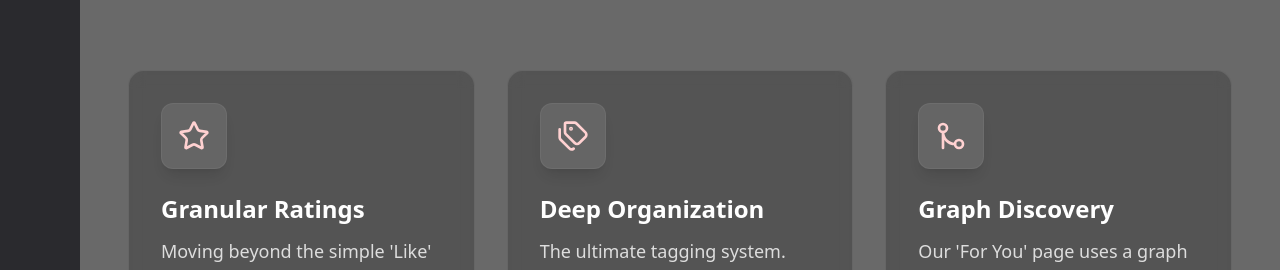
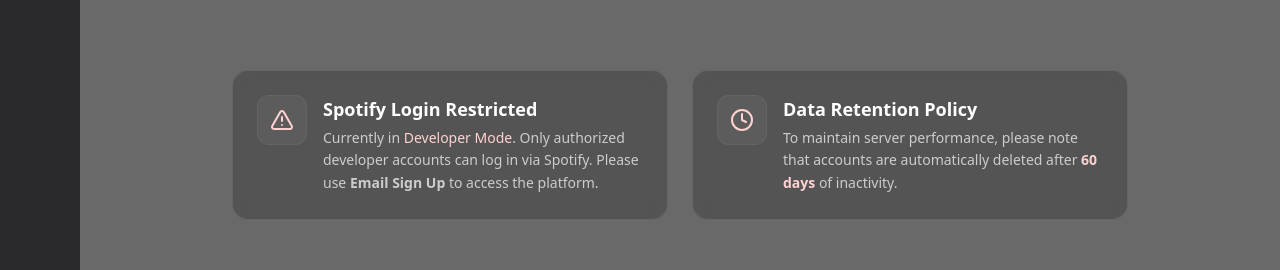
Before and after one commit to holotwisewolf/SME, a React (Vite) app: page /Info in a window 1280 px wide. Shown: the part 422-692 px from the top of the page. Built offline with nearby package versions, Linux system fonts and the light colour scheme; no server answers.

Commit message:
fix album/track UI and info page

```diff
--- a/src/features/favourites/favourites_albums/components/expanded_card/AlbumCommunity.tsx
+++ b/src/features/favourites/favourites_albums/components/expanded_card/AlbumCommunity.tsx
@@ -104,7 +104,8 @@
             {/* Global Tags Section */}
             <div className="mb-2">
                 <p className="text-gray-400 text-xs mb-2">Tags:</p>
-                <div className="bg-white/5 rounded-lg p-2 pt-2.5 border border-white/5 h-[46px] overflow-hidden flex items-center">
+                {/* Fixed height h-[45px] and items-start to cut the second row of tags in half */}
+                <div className="bg-white/5 rounded-lg px-2 border border-white/5 h-[45px] overflow-y-auto custom-scrollbar flex items-start py-1.5">
                     {tags && tags.length > 0 ? (
                         <div className="flex flex-wrap gap-2">
                             {tags.map((tag, index) => (
--- a/src/features/favourites/favourites_albums/components/expanded_card/AlbumReview.tsx
+++ b/src/features/favourites/favourites_albums/components/expanded_card/AlbumReview.tsx
@@ -235,7 +235,7 @@
                                 </div>
 
                                 {/* Preseeded Tags */}
-                                <div className="max-h-32 overflow-y-auto subtle-scrollbar">
+                                <div className="max-h-32 overflow-y-auto custom-scrollbar">
                                     {availableTags.filter(t => !tags.includes(t.name)).length > 0 ? (
                                         availableTags
                                             .filter(t => !tags.includes(t.name))
@@ -259,7 +259,8 @@
                         )}
                     </div>
                 </div>
-                <div className="bg-white/5 rounded-lg p-2 pt-2.5 border border-white/5 h-[46px] overflow-y-auto subtle-scrollbar flex items-center">
+                {/* Fixed height h-[45px] and items-start to cut the second row of tags in half */}
+                <div className="bg-white/5 rounded-lg px-2 border border-white/5 h-[45px] overflow-y-auto custom-scrollbar flex items-start py-1.5">
                     {tags.length > 0 ? (
                         <div className="flex flex-wrap gap-2">
                             {tags.map((tag, index) => (
--- a/src/features/favourites/favourites_tracks/components/expanded_card/TrackCommunity.tsx
+++ b/src/features/favourites/favourites_tracks/components/expanded_card/TrackCommunity.tsx
@@ -104,7 +104,8 @@
             {/* Global Tags Section */}
             <div className="mb-2">
                 <p className="text-gray-400 text-xs mb-2">Tags:</p>
-                <div className="bg-white/5 rounded-lg p-2 pt-2.5 border border-white/5 h-[46px] overflow-hidden flex items-center">
+                {/* Standardized h-[45px] height and items-start to cut second row in half */}
+                <div className="bg-white/5 rounded-lg px-2 border border-white/5 h-[45px] overflow-y-auto custom-scrollbar flex items-start py-1.5">
                     {tags && tags.length > 0 ? (
                         <div className="flex flex-wrap gap-2">
                             {tags.map((tag, index) => (
--- a/src/features/favourites/favourites_tracks/components/expanded_card/TrackReview.tsx
+++ b/src/features/favourites/favourites_tracks/components/expanded_card/TrackReview.tsx
@@ -190,7 +190,7 @@
                                 </div>
 
                                 {/* Preseeded Tags */}
-                                <div className="max-h-32 overflow-y-auto subtle-scrollbar">
+                                <div className="max-h-32 overflow-y-auto custom-scrollbar">
                                     {availableTags.filter(t => !tags.includes(t.name)).length > 0 ? (
                                         availableTags
                                             .filter(t => !tags.includes(t.name))
@@ -214,7 +214,8 @@
                         )}
                     </div>
                 </div>
-                <div className="bg-white/5 rounded-lg p-2 pt-2.5 border border-white/5 h-[46px] overflow-y-auto subtle-scrollbar flex items-center">
+                {/* Standardized h-[45px] height and items-start to cut second row in half */}
+                <div className="bg-white/5 rounded-lg px-2 border border-white/5 h-[45px] overflow-y-auto custom-scrollbar flex items-start py-1.5">
                     {tags.length > 0 ? (
                         <div className="flex flex-wrap gap-2">
                             {tags.map((tag, index) => (
--- a/src/pages/Info.tsx
+++ b/src/pages/Info.tsx
@@ -7,7 +7,9 @@
   GitMerge,
   Users,
   ShieldCheck,
-  Zap
+  Zap,
+  AlertTriangle, // Added for notice icons
+  Clock          // Added for notice icons
 } from 'lucide-react';
 
 export default function InfoPage() {
@@ -27,6 +29,38 @@
             A robust discovery platform designed to bridge the gap between music streaming and community interaction.
             Featuring advanced <span className="text-[#FFD1D1] font-bold">tagging</span>, <span className="text-[#FFD1D1] font-bold">global ratings</span>, and a custom <span className="text-[#FFD1D1] font-bold">graph-based recommendation engine</span>.
           </p>
+        </section>
+
+        {/* --- Important Notices (New Section) --- */}
+        {/* Uses the same color scheme (Black/Pink) as the rest of the site */}
+        <section className="grid grid-cols-1 md:grid-cols-2 gap-6 max-w-4xl mx-auto">
+
+            {/* Notice 1: Developer Mode Restriction */}
+            <div className="bg-black/20 border border-white/10 p-6 rounded-2xl flex items-start gap-4 backdrop-blur-sm hover:border-[#FFD1D1]/30 transition-colors">
+                <div className="p-3 bg-white/5 rounded-xl shrink-0 border border-white/5">
+                    <AlertTriangle className="w-6 h-6 text-[#FFD1D1]" />
+                </div>
+                <div>
+                    <h3 className="text-lg font-bold text-white mb-1">Spotify Login Restricted</h3>
+                    <p className="text-white/70 text-sm leading-relaxed">
+                        Currently in <span className="text-[#FFD1D1]">Developer Mode</span>. Only authorized developer accounts can log in via Spotify. Please use <strong>Email Sign Up</strong> to access the platform.
+                    </p>
+                </div>
+            </div>
+
+            {/* Notice 2: Data Retention Policy */}
+            <div className="bg-black/20 border border-white/10 p-6 rounded-2xl flex items-start gap-4 backdrop-blur-sm hover:border-[#FFD1D1]/30 transition-colors">
+                <div className="p-3 bg-white/5 rounded-xl shrink-0 border border-white/5">
+                    <Clock className="w-6 h-6 text-[#FFD1D1]" />
+                </div>
+                <div>
+                    <h3 className="text-lg font-bold text-white mb-1">Data Retention Policy</h3>
+                    <p className="text-white/70 text-sm leading-relaxed">
+                        To maintain server performance, please note that accounts are automatically deleted after <span className="text-[#FFD1D1] font-bold">60 days</span> of inactivity.
+                    </p>
+                </div>
+            </div>
+
         </section>
 
         {/* --- The "Why" (Project Goals) --- */}
@@ -81,11 +115,9 @@
         </section>
 
         {/* --- Development Stats --- */}
-        {/* UI UPDATE: Changed to grid-cols-3 to center the 3 items nicely */}
         <section className="grid grid-cols-1 md:grid-cols-3 gap-6 text-center">
           <StatBox value="6" label="Weeks Development" />
           <StatBox value="5" label="Team Members" />
-          {/* Removed Development Teams, Renamed Current Phase */}
           <StatBox value="v1.0" label="Current Version" />
         </section>
 
```
Also changed, not shown: src/features/favourites/favourites_albums/components/expanded_card/AlbumHeader.tsx (+7 -5 lines), src/features/favourites/favourites_tracks/components/expanded_card/TrackHeader.tsx (+8 -4 lines).
